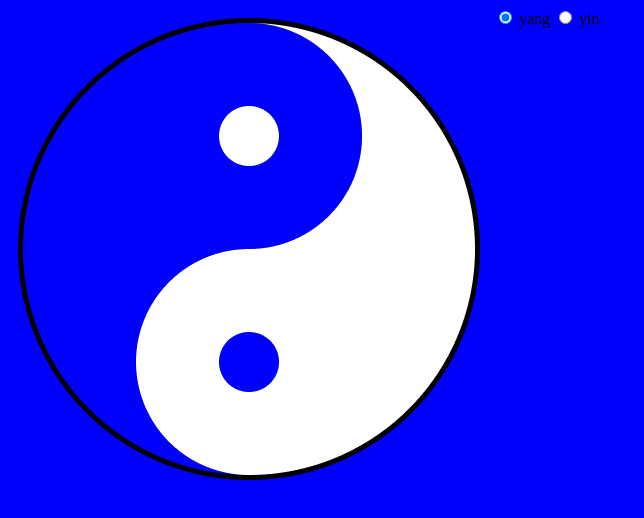
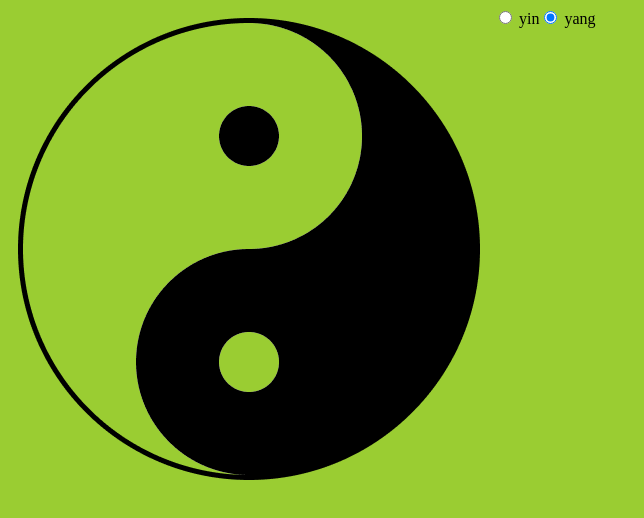
Before and after one commit to neight-allen/spinBlossom, a website built with webpack: page index.html in a window 1280 px wide. Shown: the whole page, without its empty margins (0-644 px from the left). Built offline with nearby package versions, Linux system fonts and the light colour scheme.

Commit message:
Added levels

```diff
--- a/index.html
+++ b/index.html
@@ -18,29 +18,19 @@
       left:0;
     }
 
-    #yin{
-      transform: rotate(180deg);
-    }
-
     #shapeSelectors{
       display: inline-block;
       vertical-align: top;
     }
 
     body{
-      background-color: blue;
+      background-color: yellowgreen;
     }
   </style>
 </head>
 <body>
-  <div id="pit">
-    <img class='shape' data-rotate=0 id='yang' src='/images/yang.png'>
-    <img class='shape' data-rotate=180 id='yin' src='/images/yin.png'>
-  </div>
-  <form id="shapeSelectors">
-    <label><input type='radio' class="shapeSelector" name='shape' value='#yang' checked> yang</label>
-    <label><input type='radio' class="shapeSelector" name='shape' value='#yin'> yin</label>
-  </form>
+  <div id="pit"></div>
+  <form id="shapeSelectors"></form>
   <script src="main.bundle.js"></script>
 </body>
 </html>
--- a/lib/index.js
+++ b/lib/index.js
@@ -1,12 +1,17 @@
 const _ = require('underscore');
 const $ = require('jquery');
 const Shape = require('./shape');
-const Levels = require('./levels');
+const Levels = require('./level');
 
 //Show some shapes
+var selectedShape;
 var allShapes = Levels[0].map(function(shape){
-  var newShape = $(`<img class='shape' data-rotate=0 id='yang' src='/images/yang.png'>`)
-  return new Shape()
+  $("#shapeSelectors").append($(`<label><input type='radio' class="shapeSelector" name='shape' value='#${shape.id}' checked> ${shape.id}</label>`));
+  var $newShape = $(`<img class='shape' data-rotate=${shape.initialRot} id='${shape.id}' src='/images/${shape.image}'>`)
+  $("#pit").append($newShape);
+  selectedShape = new Shape($newShape);
+  selectedShape.rotation = shape.initialRot;
+  return selectedShape;
 })
 
 //Rotate selected shape on drag
@@ -17,7 +22,6 @@ var initialRot = 0;
 var initialMouseRot = 0;
 var currentRot = 0;
 var center = {x: 231, y: 231};
-var selectedShape = new Shape($("#yang"));
 
 var rotateSelected = function(e){
   e.preventDefault();
```
